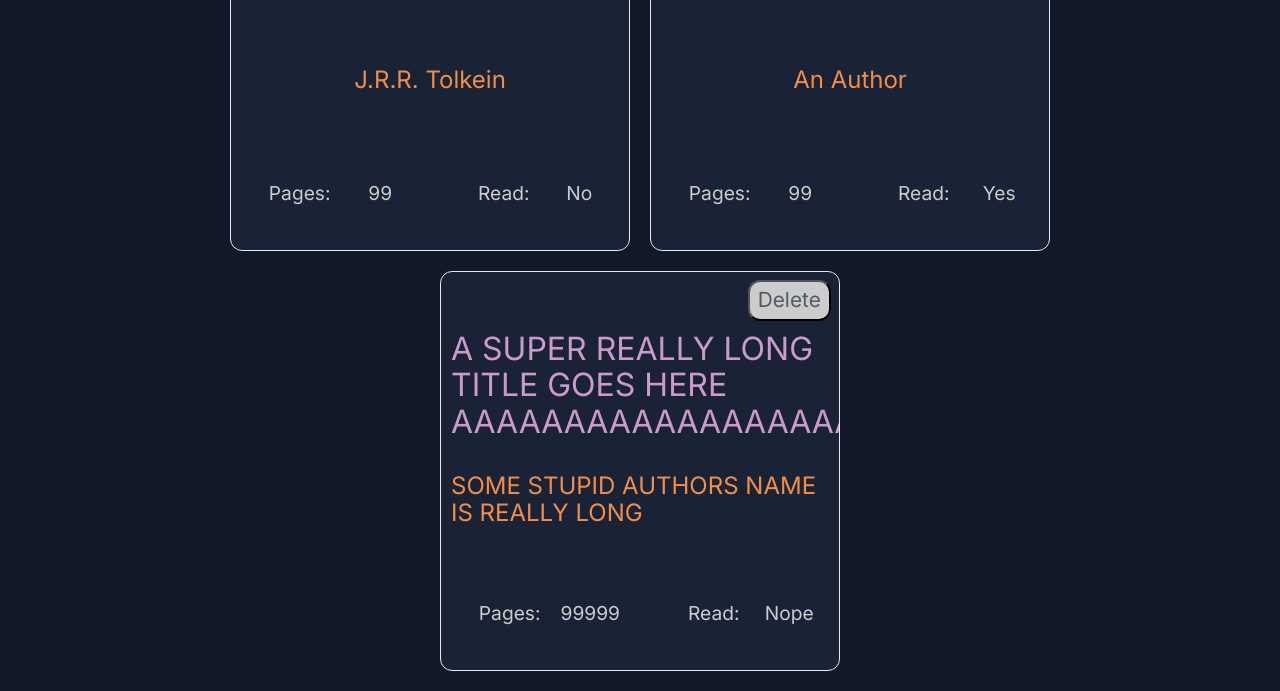
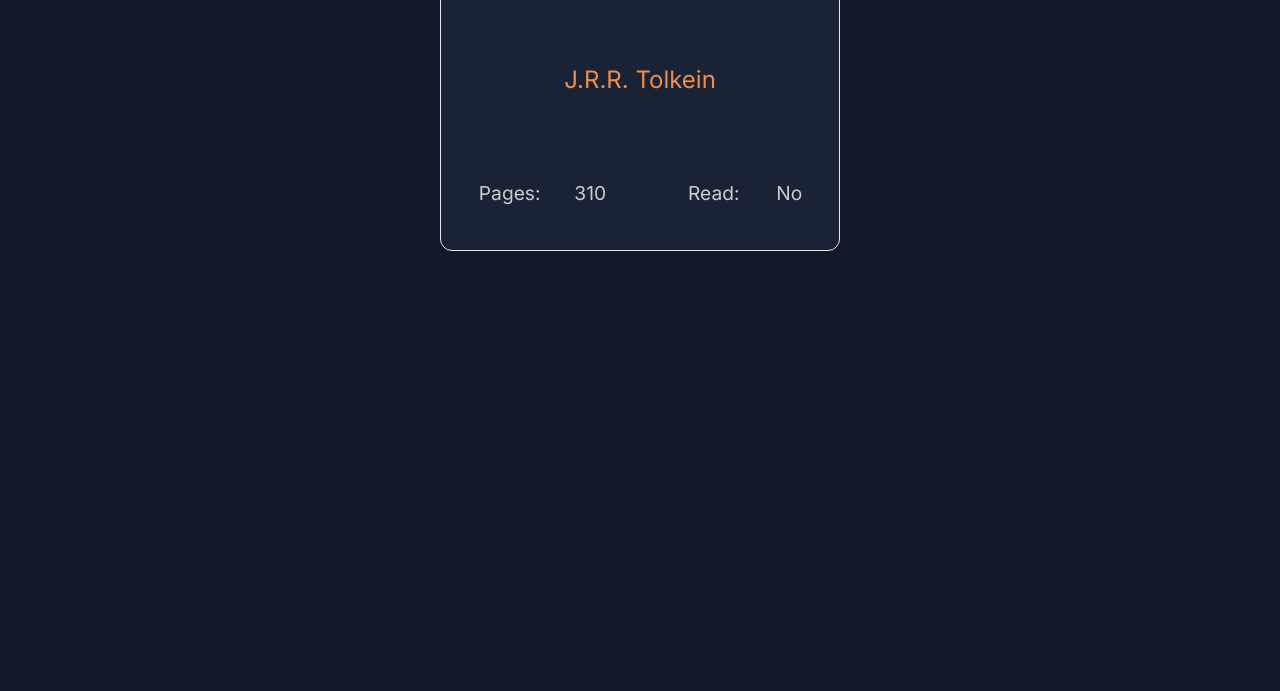
Before and after one commit to CoreyFulop/library, a plain HTML site: page index.html in a window 1280 px wide. Shown: the part 273-964 px from the top of the page. After the commit the page ends 800 px from the top, so only its background shows below. Drawn offline with Linux system fonts and the light colour scheme.

Commit message:
Add some basic styles to page number container to stop overflow

```diff
--- a/css/styles.css
+++ b/css/styles.css
@@ -168,6 +168,7 @@ main .book-card {
     grid-area: pages;
     justify-self: center;
     align-self: center;
+    max-width: 100%;
     overflow: hidden;
 }
 
--- a/js/javascript.js
+++ b/js/javascript.js
@@ -1,6 +1,6 @@
 "use strict";
 
-// const myLibrary = [];
+const myLibrary = [];
 
 function Book(title, author, pages, read) {
     this.title = title;
@@ -63,6 +63,7 @@ function displayMyLibrary() {
 const newBookButton = document.getElementById("showNewBookDialog");
 const newBookDialog = document.getElementById("newBookDialog");
 const createBtn = newBookDialog.querySelector("#createBtn");
+const cancelBtn = newBookDialog.querySelector("#createBtn");
 
 // "NEW BOOK" button opens the <dialog> modally
 newBookButton.addEventListener("click", () => {
@@ -98,8 +99,6 @@ cancelBtn.addEventListener("click", () => {
 });
 
 // Some test data
-const theHobbit = new Book("The Hobbit", "J.R.R. Tolkein", 99, "No");
-const aBook = new Book("A Title", "An Author", 99, "Yes");
-const anotherBook = new Book("A SUPER REALLY LONG TITLE GOES HERE AAAAAAAAAAAAAAAAAAAAAAAAA", "SOME STUPID AUTHORS NAME IS REALLY LONG", 99999, "Nope");
-const myLibrary = [theHobbit, aBook, anotherBook];
+const theHobbit = new Book("The Hobbit", "J.R.R. Tolkein", 310, "No");
+myLibrary.push(theHobbit);
 displayMyLibrary();
```
